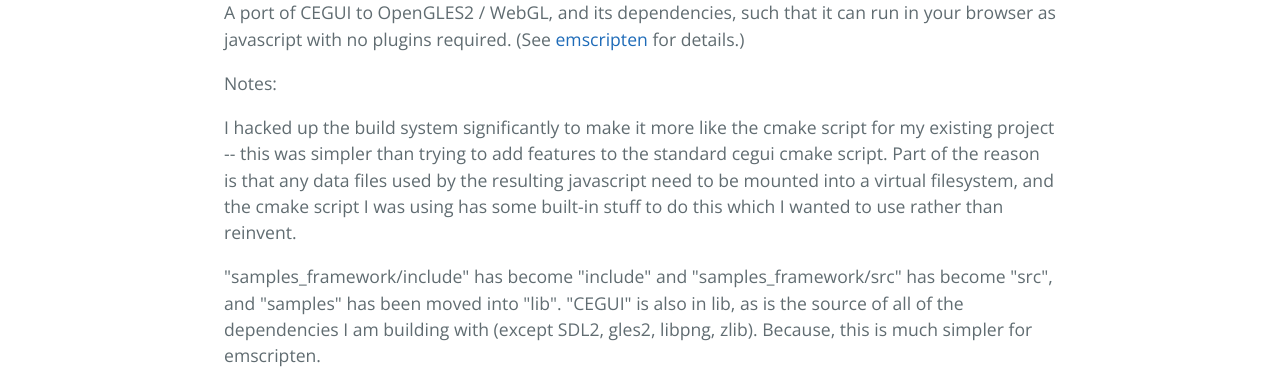
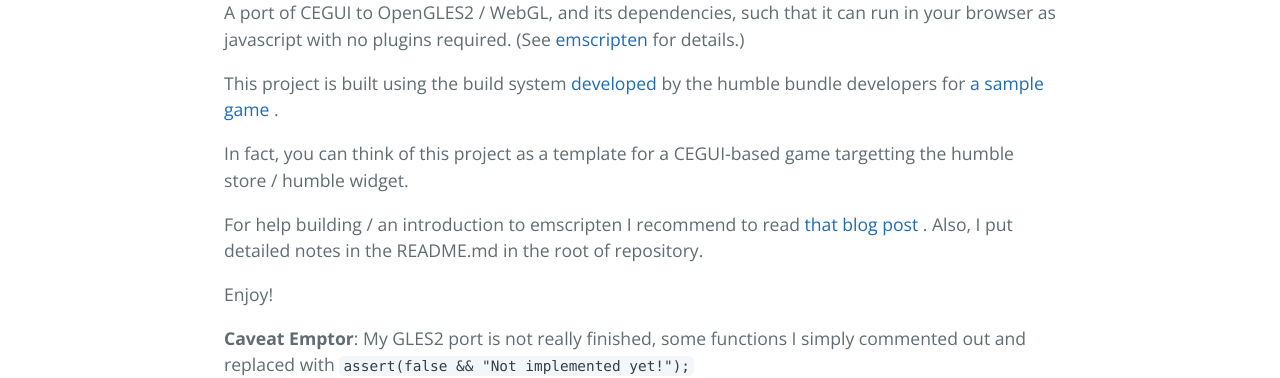
Before and after one commit to cbeck88/cegui-emscripten, a plain HTML site: page index.html in a window 1280 px wide. Shown: the part 582-960 px from the top of the page. Drawn offline with nearby package versions, Linux system fonts and the light colour scheme.

Commit message:
rewrite index.html

```diff
--- a/index.html
+++ b/index.html
@@ -27,15 +27,15 @@
 
 A port of CEGUI to OpenGLES2 / WebGL, and its dependencies, such that it can run in your browser as javascript with no plugins required. (See <a href=http://kripken.github.io/emscripten-site/index.html> emscripten </a> for details.)
 
-<p>Notes: </p>
+<p> This project is built using the build system <a href="http://developer.humblebundle.com/post/112252930481/developing-for-asm-js-using-sdl2"> developed </a> by the humble bundle developers for <a href="http://developer.humblebundle.com/post/112252930481/developing-for-asm-js-using-sdl2"> a sample game </a>.
 
-<p>I hacked up the build system significantly to make it more like the cmake script for my existing project -- this was simpler than trying to add features to the standard cegui cmake script. Part of the reason is that any data files used by the resulting javascript need to be mounted into a virtual filesystem, and the cmake script I was using has some built-in stuff to do this which I wanted to use rather than reinvent.</p>
+<p> In fact, you can think of this project as a template for a CEGUI-based game targetting the humble store / humble widget. </p>
 
-<p>"samples_framework/include" has become "include" and "samples_framework/src" has become "src", and "samples" has been moved into "lib". "CEGUI" is also in lib, as is the source of all of the dependencies I am building with (except SDL2, gles2, libpng, zlib). Because, this is much simpler for emscripten.</p>
+<p> For help building / an introduction to emscripten I recommend to read <a href="http://developer.humblebundle.com/post/112252930481/developing-for-asm-js-using-sdl2"> that blog post </a>. Also, I put detailed notes in the README.md in the root of repository. </p>
 
-<p>I had to change the GL renderer a bit so that it works with OpenGLES2 / WebGL. </p>
+<p> Enjoy! </p>
 
-<p>Caveat Emptor: My GLES2 port is not really finished, some functions I simply commented out and replaced with <code>assert(false &amp;&amp; "Not implemented yet!");</code> </p>
+<p><b>Caveat Emptor</b>: My GLES2 port is not really finished, some functions I simply commented out and replaced with <code>assert(false &amp;&amp; "Not implemented yet!");</code> </p>
 
       <footer class="site-footer">
         <span class="site-footer-owner"><a href="https://github.com/cbeck88/cegui-emscripten">Cegui-emscripten</a> is maintained by <a href="https://github.com/cbeck88">cbeck88</a>.</span>
```
